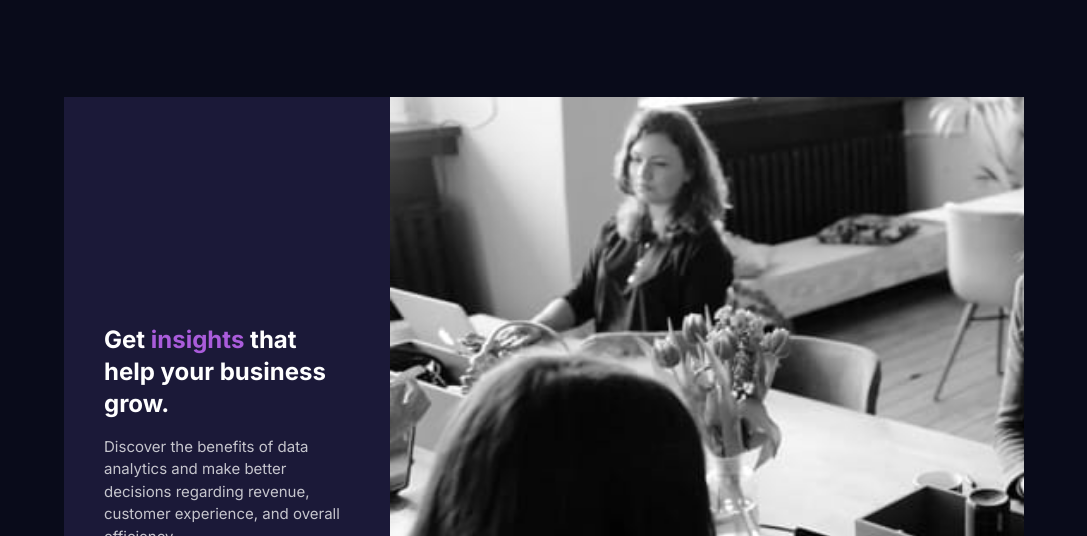
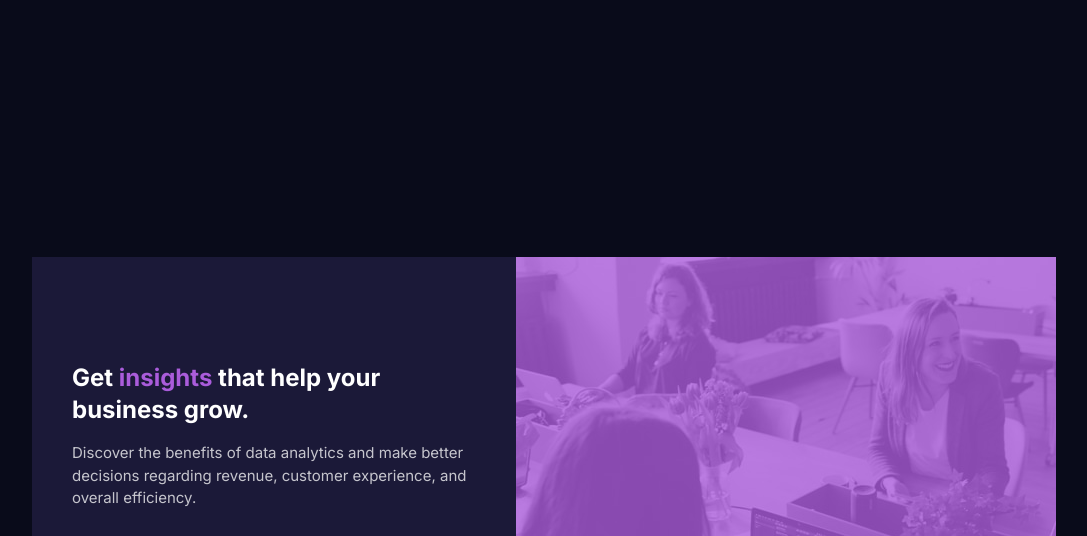
Before and after one commit to marcing20067/stats-preview-card-component-solution, a website: page index.html in a window 1280 px wide. Shown: the top 536 px of the page, without its empty margins (96-1183 px from the left). Drawn offline with Linux system fonts and the light colour scheme.

Commit message:
Fix styles

```diff
--- a/index.html
+++ b/index.html
@@ -29,10 +29,11 @@
 
 <body class="bg-dblue text-white py-20 lg:p-0 lg:flex lg:items-center lg:h-screen lg:min-h-60">
     <!-- remembar about rounded ! -->
-    <div class="px-10 overflow-hidden md:w-4/5 lg:w-3/4 my-min-width mx-auto lg:p-0 lg:max-w-screen-xl lg:flex">
-        <div class="w-min-w-fit relative overflow-hidden w-full lg:h-full lg:w-auto">
+    <div class="px-10 overflow-hidden md:w-4/5 xl:w-11/12 2xl:w-3/4 my-min-width mx-auto lg:p-0 lg:max-w-5xl lg:flex">
+        <div class="w-min-w-fit image-box-after relative overflow-hidden w-full lg:h-full lg:w-auto">
             <img src="./images/image-header-desktop.jpg" alt="Women sitting at the table, most likely at work"
-                class="w-full lg:w-auto min-w-58 md:h-full">
+                class="w-full lg:w-auto min-w-fit md:h-full">
+                <!-- w-full lg:w-auto lg:h-full -->
         </div>
         <div class="p-7 bg-blue text-center lg:text-left lg:order-first lg:py-5 lg:px-10 lg:flex lg:justify-center lg: flex-col lg:w-2/4 ">
             <h1 class="font-bold text-2xl mb-4">Get <span class="text-violet">insights</span>
--- a/src/sass/style.scss
+++ b/src/sass/style.scss
@@ -13,6 +13,9 @@ body {
     font-family: "Inter", sans-serif;
     color: $white;
     font-size: 93.75%;
+}
+
+.bg-white {
 }
 
 .bg-dblue {
@@ -47,7 +50,7 @@ body {
     font-family: "Lexend Deca", sans-serif;
 }
 
-.hero-box::after {
+.image-box-after::after {
     content: "";
     position: absolute;
     top: 0;
@@ -59,7 +62,7 @@ body {
 }
 
 @media (min-width: 1024px) {
-    .min-width-fit {
+    .min-w-fit {
         min-width: fit-content;
     }
 
@@ -67,8 +70,4 @@ body {
         width: fit-content;
         min-width: fit-content;
     }
-
-    .min-w-58 {
-        min-width: 58rem;
-    }
 }
```
Also changed, not shown: dist/css/style.css.
